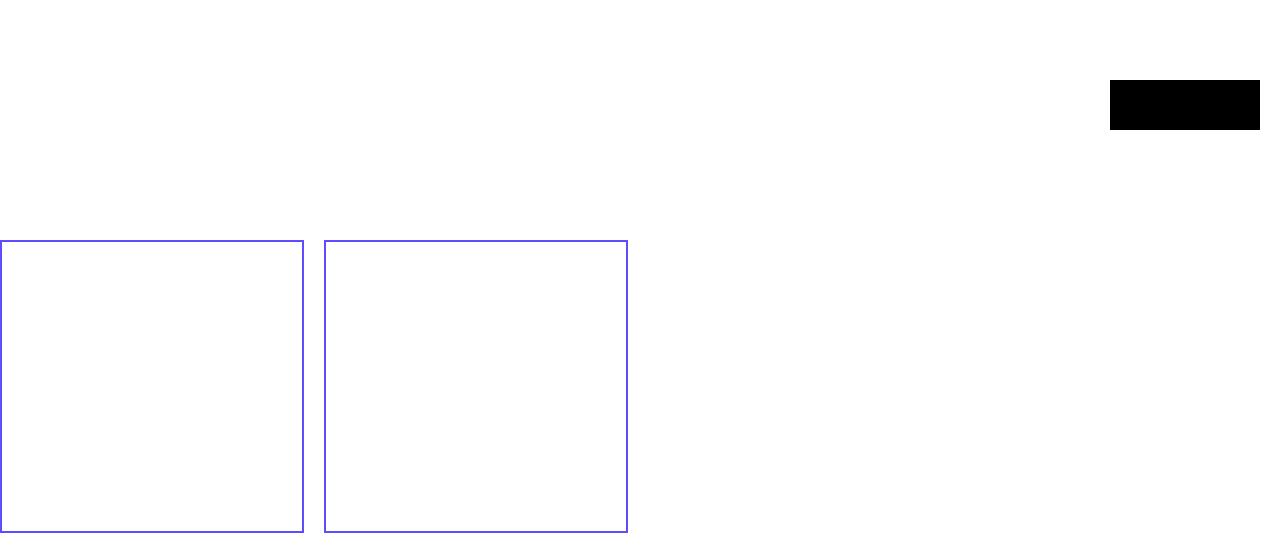
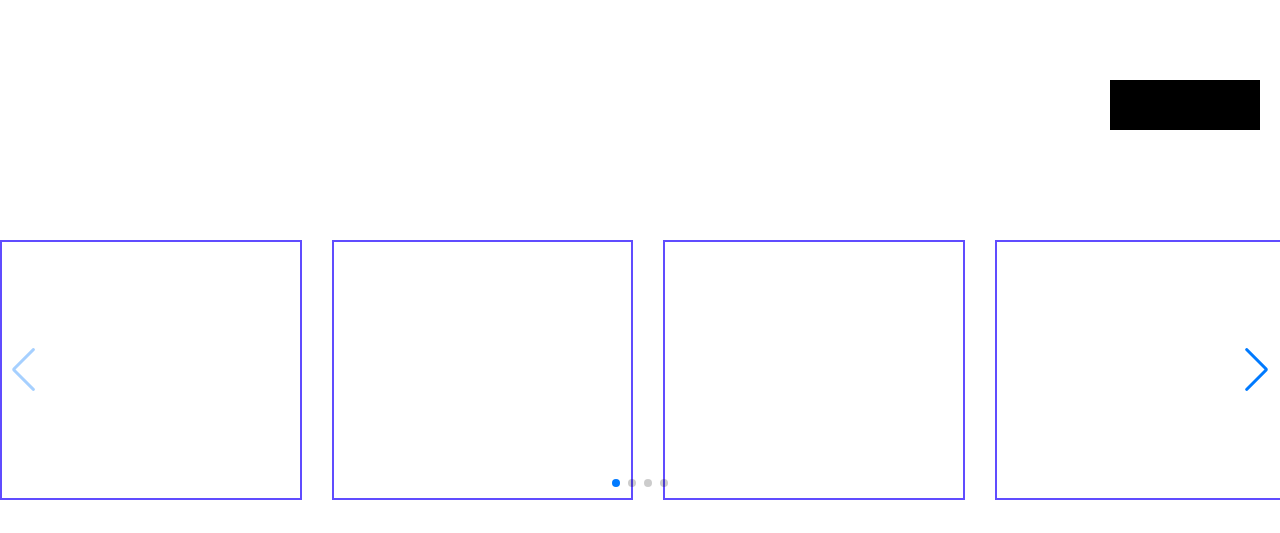
Before and after one commit to Sri01729/DHVANI-AI-project-Sri01729, a PHP site: page / in a window 1280 px wide. Shown: the part 650-1183 px from the top of the page. After the commit the page ends 1150 px from the top, so only its background shows below. Run offline with PHP 8.4, Linux system fonts and the light colour scheme; some libraries are stand-ins or nearby versions.

Commit message:
Add swiper slider css rules to the carousel cards

```diff
--- a/DHVANI/assets/js/main.js
+++ b/DHVANI/assets/js/main.js
@@ -25,3 +25,16 @@
 //         header.style.pointerEvents = 'all';
 //     }
 // }, { once: true });
+
+var swiper = new Swiper(".mySwiper", {
+    slidesPerView: 4,
+    spaceBetween: 30,
+    navigation: {
+        nextEl: ".swiper-button-next",
+        prevEl: ".swiper-button-prev",
+    },
+    pagination: {
+        el: ".swiper-pagination",
+        clickable: true,
+    },
+});
--- a/DHVANI/assets/style.css
+++ b/DHVANI/assets/style.css
@@ -298,7 +298,7 @@
   height: 100%;
   width: 0;
   position: fixed;
-  z-index: 1;
+  z-index: 10;
   top: 0;
   left: 0;
   background-color: black;
@@ -383,6 +383,10 @@
 }
 
 /* ============================== Album carousel===================================*/
+.carousel-container {
+  width: 100%;
+  position: relative;
+}
 
 .card {
   color: white;
@@ -393,11 +397,38 @@
   backdrop-filter: blur(15px);
   border: 2px solid #604cff;
 }
+
+.song-name,
+.artist-name {
+  margin: 5px 0;
+}
 .card img {
   width: 200px;
   margin: auto;
 }
 .carousel {
+  overflow: hidden;
+  position: relative;
+}
+.carousel-slides {
   display: flex;
-  gap: 20px;
 }
+
+button.prev,
+button.next {
+  position: absolute;
+  top: 50%;
+  transform: translateY(-50%);
+  z-index: 100;
+  background-color: #fff;
+  border: none;
+  cursor: pointer;
+}
+
+button.prev {
+  left: 0;
+}
+
+button.next {
+  right: 0;
+}
--- a/DHVANI/views/header.view.php
+++ b/DHVANI/views/header.view.php
@@ -11,6 +11,8 @@
     <link href="https://fonts.googleapis.com/css2?family=Krona+One&display=swap" rel="stylesheet">
     <link href="https://fonts.googleapis.com/css2?family=Overpass&display=swap" rel="stylesheet">
     <link href="https://fonts.googleapis.com/css2?family=Nanum+Myeongjo&display=swap" rel="stylesheet">
+    <link rel="stylesheet" href="https://cdn.jsdelivr.net/npm/swiper@11/swiper-bundle.min.css" />
+    <script src="https://cdn.jsdelivr.net/npm/swiper@11/swiper-bundle.min.js"></script>
     <link rel="stylesheet" href="/DHVANI/assets/style.css">
 </head>
 
--- a/DHVANI/views/home.view.php
+++ b/DHVANI/views/home.view.php
@@ -15,8 +15,9 @@
 
     <div class="carousel-container">
         <h2>New Releases</h2>
-        <div class="carousel">
-            <div class="card">
+        <div class="carousel swiper mySwiper">
+            <div class="carousel-slides swiper-wrapper">
+                <div class="card swiper-slide">
                     <div class="card-image"> <img src="/DHVANI/assets/img/DHVANI.svg" alt=""></div>
                     <div class="card-info">
                         <p class="song-name">Song name</p>
@@ -24,7 +25,44 @@
                     </div>
                 </div>
 
-            <div class="card">
+                <div class="card swiper-slide">
+                    <div class="card-image"> <img src="/DHVANI/assets/img/DHVANI.svg" alt=""></div>
+                    <div class="card-info">
+                        <p class="song-name">Song name</p>
+                        <p class="artist-name">Artist name</p>
+                    </div>
+                </div>
+
+                <div class="card swiper-slide">
+                    <div class="card-image"> <img src="/DHVANI/assets/img/DHVANI.svg" alt=""></div>
+                    <div class="card-info">
+                        <p class="song-name">Song name</p>
+                        <p class="artist-name">Artist name</p>
+                    </div>
+                </div>
+
+                <div class="card swiper-slide">
+                    <div class="card-image"> <img src="/DHVANI/assets/img/DHVANI.svg" alt=""></div>
+                    <div class="card-info">
+                        <p class="song-name">Song name</p>
+                        <p class="artist-name">Artist name</p>
+                    </div>
+                </div>
+                <div class="card swiper-slide">
+                    <div class="card-image"> <img src="/DHVANI/assets/img/DHVANI.svg" alt=""></div>
+                    <div class="card-info">
+                        <p class="song-name">Song name</p>
+                        <p class="artist-name">Artist name</p>
+                    </div>
+                </div>
+                <div class="card swiper-slide">
+                    <div class="card-image"> <img src="/DHVANI/assets/img/DHVANI.svg" alt=""></div>
+                    <div class="card-info">
+                        <p class="song-name">Song name</p>
+                        <p class="artist-name">Artist name</p>
+                    </div>
+                </div>
+                <div class="card swiper-slide">
                     <div class="card-image"> <img src="/DHVANI/assets/img/DHVANI.svg" alt=""></div>
                     <div class="card-info">
                         <p class="song-name">Song name</p>
@@ -32,12 +70,17 @@
                     </div>
                 </div>
             </div>
+            <div class="swiper-button-next"></div>
+            <div class="swiper-button-prev"></div>
+            <div class="swiper-pagination"></div>
+        </div>
     </div>
 
 </main>
 <div class="overlay"></div>
 <script type="module" src="https://unpkg.com/@splinetool/viewer@1.0.51/build/spline-viewer.js"></script>
 <spline-viewer url="https://prod.spline.design/0uBxXIG6l8H5kzwi/scene.splinecode"></spline-viewer>
+<script src="/DHVANI/assets/js/main.js"></script>
 <script>
 function openNav() {
     document.getElementById("mySidenav").style.width = "250px";
```
Lines whose indentation alone changed are shown as unchanged.
